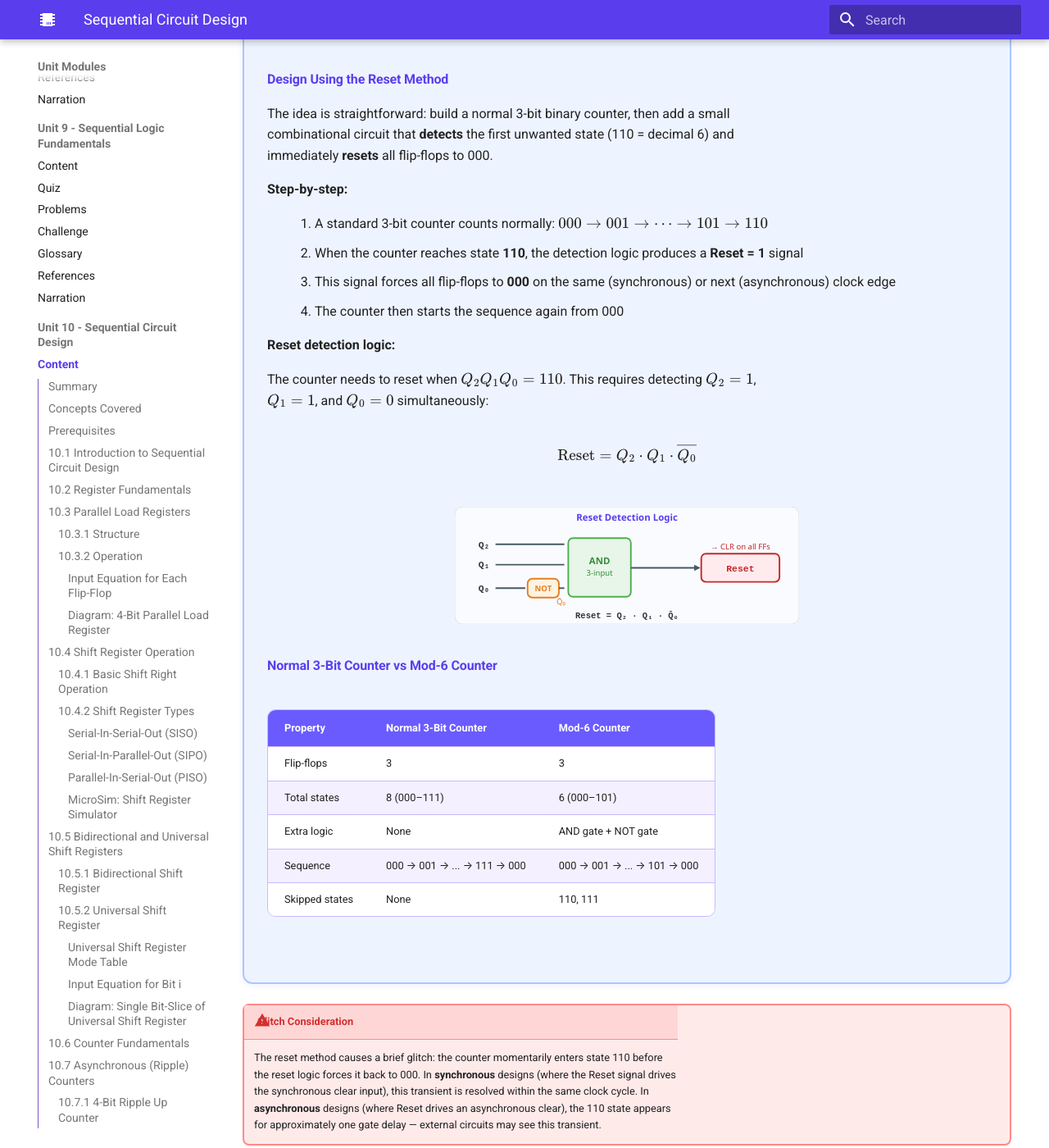
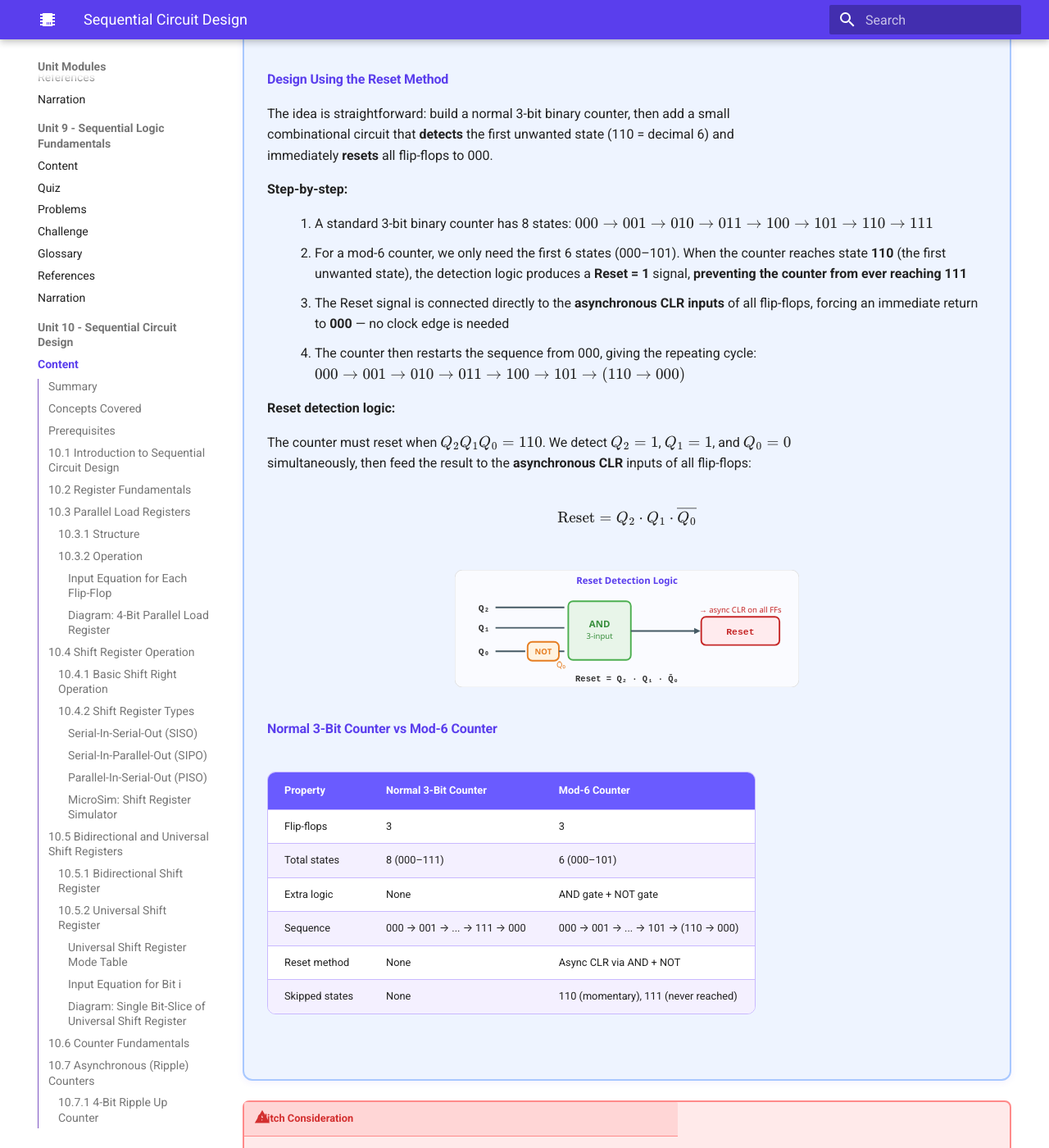
Before and after one commit to Nati-123/intelligent-textbook-ee2301, an MkDocs documentation site: the page built from docs/unit10-sequential-design/index.md, in a window 1280 px wide and 1400 px high, scrolled down 21573 px. Shown: the whole window at 82% size. Built offline with MkDocs 1.6.1 and Material for MkDocs 9.7.7, drawn with Linux system fonts in a browser that asks for light colours; nearby versions of some CDN libraries; some of the changed text lies outside the part shown.

Commit message:
Improve 10.9.2 Mod-6 reset explanation and 10.10.1 Ring Counter clarity
Mod-6: show full 3-bit sequence, emphasize async CLR reset, clarify 111
is never reached. Ring Counter: rename Clock to Clock Cycle, improve
initialization explanation, replace mermaid with textbook SVG, label
feedback path Q₀→D₃, add one-hot encoding explanation.

Co-Authored-By: Claude Opus 4.6 <noreply@anthropic.com>

````diff
--- a/docs/unit10-sequential-design/index.md
+++ b/docs/unit10-sequential-design/index.md
@@ -1277,7 +1277,7 @@ $$000 \rightarrow 001 \rightarrow 010 \rightarrow 011 \rightarrow 100 \rightarro
 
   <!-- Skipped states annotation -->
   <rect x="425" y="38" width="200" height="30" rx="5" fill="#FFEBEE" stroke="#EF9A9A" stroke-width="1"/>
-  <text x="525" y="57" text-anchor="middle" class="mc-small" fill="#C62828">States 110, 111 skipped (unused)</text>
+  <text x="525" y="57" text-anchor="middle" class="mc-small" fill="#C62828">Reset at 110 prevents reaching 111</text>
 </svg>
 </div>
 
@@ -1287,14 +1287,14 @@ The idea is straightforward: build a normal 3-bit binary counter, then add a sma
 
 **Step-by-step:**
 
-1. A standard 3-bit counter counts normally: $000 \rightarrow 001 \rightarrow \cdots \rightarrow 101 \rightarrow 110$
-2. When the counter reaches state **110**, the detection logic produces a **Reset = 1** signal
-3. This signal forces all flip-flops to **000** on the same (synchronous) or next (asynchronous) clock edge
-4. The counter then starts the sequence again from 000
+1. A standard 3-bit binary counter has 8 states: $000 \rightarrow 001 \rightarrow 010 \rightarrow 011 \rightarrow 100 \rightarrow 101 \rightarrow 110 \rightarrow 111$
+2. For a mod-6 counter, we only need the first 6 states (000–101). When the counter reaches state **110** (the first unwanted state), the detection logic produces a **Reset = 1** signal, **preventing the counter from ever reaching 111**
+3. The Reset signal is connected directly to the **asynchronous CLR inputs** of all flip-flops, forcing an immediate return to **000** — no clock edge is needed
+4. The counter then restarts the sequence from 000, giving the repeating cycle: $000 \rightarrow 001 \rightarrow 010 \rightarrow 011 \rightarrow 100 \rightarrow 101 \rightarrow (110 \rightarrow 000)$
 
 **Reset detection logic:**
 
-The counter needs to reset when $Q_2 Q_1 Q_0 = 110$. This requires detecting $Q_2 = 1$, $Q_1 = 1$, and $Q_0 = 0$ simultaneously:
+The counter must reset when $Q_2 Q_1 Q_0 = 110$. We detect $Q_2 = 1$, $Q_1 = 1$, and $Q_0 = 0$ simultaneously, then feed the result to the **asynchronous CLR** inputs of all flip-flops:
 
 $$\text{Reset} = Q_2 \cdot Q_1 \cdot \overline{Q_0}$$
 
@@ -1343,7 +1343,7 @@ $$\text{Reset} = Q_2 \cdot Q_1 \cdot \overline{Q_0}$$
   <!-- Reset label -->
   <rect x="315" y="60" width="100" height="36" class="rd-block" fill="#FFEBEE" stroke="#C62828"/>
   <text x="365" y="83" text-anchor="middle" class="rd-sig" fill="#C62828">Reset</text>
-  <text x="365" y="55" text-anchor="middle" class="rd-small" fill="#C62828">→ CLR on all FFs</text>
+  <text x="365" y="55" text-anchor="middle" class="rd-small" fill="#C62828">→ async CLR on all FFs</text>
 
   <!-- Equation -->
   <text x="220" y="142" text-anchor="middle" font-family="Courier New" font-size="11" font-weight="700" fill="#333">Reset = Q₂ · Q₁ · Q̄₀</text>
@@ -1357,8 +1357,9 @@ $$\text{Reset} = Q_2 \cdot Q_1 \cdot \overline{Q_0}$$
 | Flip-flops | 3 | 3 |
 | Total states | 8 (000–111) | 6 (000–101) |
 | Extra logic | None | AND gate + NOT gate |
-| Sequence | 000 → 001 → ... → 111 → 000 | 000 → 001 → ... → 101 → 000 |
-| Skipped states | None | 110, 111 |
+| Sequence | 000 → 001 → ... → 111 → 000 | 000 → 001 → ... → 101 → (110 → 000) |
+| Reset method | None | Async CLR via AND + NOT |
+| Skipped states | None | 110 (momentary), 111 (never reached) |
 
 </div>
 
@@ -1402,11 +1403,11 @@ Two special counter types use shift register feedback to generate non-binary cou
 
 <div markdown style="background: #EEF4FF; border: 2px solid #A8C8FF; border-radius: 12px; padding: 24px 28px; margin: 1.2rem 0; box-shadow: 0 2px 8px rgba(90,61,237,0.07);">
 
-A **ring counter** is a circular shift register with a single 1 bit that circulates through the stages. In an $n$-bit ring counter, exactly one flip-flop is 1 at any time, producing a **one-hot** sequence.
+A **ring counter** is a circular shift register where the output of the last flip-flop feeds back to the input of the first. **Initialization is critical:** the counter must start with exactly one flip-flop set to 1 and all others cleared to 0. Once initialized, that single 1 bit circulates through the stages — in an $n$-bit ring counter, exactly one flip-flop is 1 at any time, producing a **one-hot** encoded sequence. This means each counter state can be identified by reading a single flip-flop output, eliminating the need for decoding logic.
 
 **4-Bit Ring Counter Sequence:**
 
-| Clock | $Q_3$ | $Q_2$ | $Q_1$ | $Q_0$ | Active State |
+| Clock Cycle | $Q_3$ | $Q_2$ | $Q_1$ | $Q_0$ | Active State |
 |-------|-------|-------|-------|-------|-------------|
 | 0 | 1 | 0 | 0 | 0 | State 0 |
 | 1 | 0 | 1 | 0 | 0 | State 1 |
@@ -1419,22 +1420,76 @@ A **ring counter** is a circular shift register with a single 1 bit that circula
 - $n$ flip-flops produce $n$ states (inefficient use of flip-flops)
 - Each state is decoded by a single flip-flop output (no decoding logic needed)
 - One-hot encoding is inherently glitch-free
-- Must be initialized to a valid state (exactly one 1)
-
-```mermaid
-flowchart LR
-    FF3["D FF₃"] -->|"Q₃ → D₂"| FF2["D FF₂"]
-    FF2 -->|"Q₂ → D₁"| FF1["D FF₁"]
-    FF1 -->|"Q₁ → D₀"| FF0["D FF₀"]
-    FF0 -->|"Q₀ → D₃\n(feedback)"| FF3
-
-    style FF3 fill:#E8DAEF,stroke:#7D3C98,color:#333
-    style FF2 fill:#E8DAEF,stroke:#7D3C98,color:#333
-    style FF1 fill:#E8DAEF,stroke:#7D3C98,color:#333
-    style FF0 fill:#E8DAEF,stroke:#7D3C98,color:#333
-```
-
-The single "1" circulates: **1000 → 0100 → 0010 → 0001 → 1000 ...**
+- Must be initialized to a valid one-hot state (exactly one flip-flop set to 1, all others 0)
+
+<div style="text-align: center; margin: 1.5rem 0;">
+<svg viewBox="0 0 520 160" style="max-width: 500px; width: 100%;" xmlns="http://www.w3.org/2000/svg">
+  <defs>
+    <style>
+      .rc-ff   { fill: #E8DAEF; stroke: #7D3C98; stroke-width: 2; rx: 6; }
+      .rc-sig  { font-family: 'Courier New', monospace; font-size: 11px; font-weight: 700; }
+      .rc-lbl  { font-family: 'Segoe UI', Arial, sans-serif; font-size: 10px; fill: #555; }
+      .rc-wire { stroke: #455A64; stroke-width: 2; fill: none; }
+      .rc-fb   { stroke: #C62828; stroke-width: 2; fill: none; stroke-dasharray: 6,3; }
+    </style>
+    <marker id="rc-arr" markerWidth="8" markerHeight="6" refX="8" refY="3" orient="auto">
+      <polygon points="0,0 8,3 0,6" fill="#455A64"/>
+    </marker>
+    <marker id="rc-farr" markerWidth="8" markerHeight="6" refX="8" refY="3" orient="auto">
+      <polygon points="0,0 8,3 0,6" fill="#C62828"/>
+    </marker>
+  </defs>
+  <rect x="0" y="0" width="520" height="160" rx="10" fill="#FAFBFF" stroke="#E0E0E0" stroke-width="1"/>
+
+  <!-- Title -->
+  <text x="260" y="18" text-anchor="middle" font-family="Segoe UI, Arial" font-size="12" font-weight="700" fill="#5A3EED">4-Bit Ring Counter</text>
+
+  <!-- FF3 -->
+  <rect x="30" y="40" width="80" height="50" class="rc-ff"/>
+  <text x="70" y="60" text-anchor="middle" class="rc-sig" fill="#7D3C98">D FF₃</text>
+  <text x="36" y="78" class="rc-lbl">D₃</text>
+  <text x="96" y="78" class="rc-lbl" text-anchor="end">Q₃</text>
+
+  <!-- FF2 -->
+  <rect x="150" y="40" width="80" height="50" class="rc-ff"/>
+  <text x="190" y="60" text-anchor="middle" class="rc-sig" fill="#7D3C98">D FF₂</text>
+  <text x="156" y="78" class="rc-lbl">D₂</text>
+  <text x="216" y="78" class="rc-lbl" text-anchor="end">Q₂</text>
+
+  <!-- FF1 -->
+  <rect x="270" y="40" width="80" height="50" class="rc-ff"/>
+  <text x="310" y="60" text-anchor="middle" class="rc-sig" fill="#7D3C98">D FF₁</text>
+  <text x="276" y="78" class="rc-lbl">D₁</text>
+  <text x="336" y="78" class="rc-lbl" text-anchor="end">Q₁</text>
+
+  <!-- FF0 -->
+  <rect x="390" y="40" width="80" height="50" class="rc-ff"/>
+  <text x="430" y="60" text-anchor="middle" class="rc-sig" fill="#7D3C98">D FF₀</text>
+  <text x="396" y="78" class="rc-lbl">D₀</text>
+  <text x="456" y="78" class="rc-lbl" text-anchor="end">Q₀</text>
+
+  <!-- Wires: Q₃→D₂ -->
+  <line x1="110" y1="72" x2="150" y2="72" class="rc-wire" marker-end="url(#rc-arr)"/>
+  <text x="130" y="68" text-anchor="middle" class="rc-lbl">Q₃→D₂</text>
+
+  <!-- Wires: Q₂→D₁ -->
+  <line x1="230" y1="72" x2="270" y2="72" class="rc-wire" marker-end="url(#rc-arr)"/>
+  <text x="250" y="68" text-anchor="middle" class="rc-lbl">Q₂→D₁</text>
+
+  <!-- Wires: Q₁→D₀ -->
+  <line x1="350" y1="72" x2="390" y2="72" class="rc-wire" marker-end="url(#rc-arr)"/>
+  <text x="370" y="68" text-anchor="middle" class="rc-lbl">Q₁→D₀</text>
+
+  <!-- Feedback: Q₀→D₃ (dashed red, routes below) -->
+  <path d="M 470,72 L 490,72 L 490,120 L 20,120 L 20,72 L 30,72" class="rc-fb" marker-end="url(#rc-farr)"/>
+  <text x="260" y="135" text-anchor="middle" font-family="Segoe UI, Arial" font-size="11" font-weight="700" fill="#C62828">Feedback: Q₀ → D₃</text>
+
+  <!-- Clock label -->
+  <text x="260" y="105" text-anchor="middle" class="rc-lbl">All FFs share a common CLK</text>
+</svg>
+</div>
+
+The single "1" circulates through the register: **1000 → 0100 → 0010 → 0001 → 1000 ...** This is a classic example of **one-hot encoding**, where each state has exactly one bit set — making state decoding trivial.
 
 </div>
 
````
